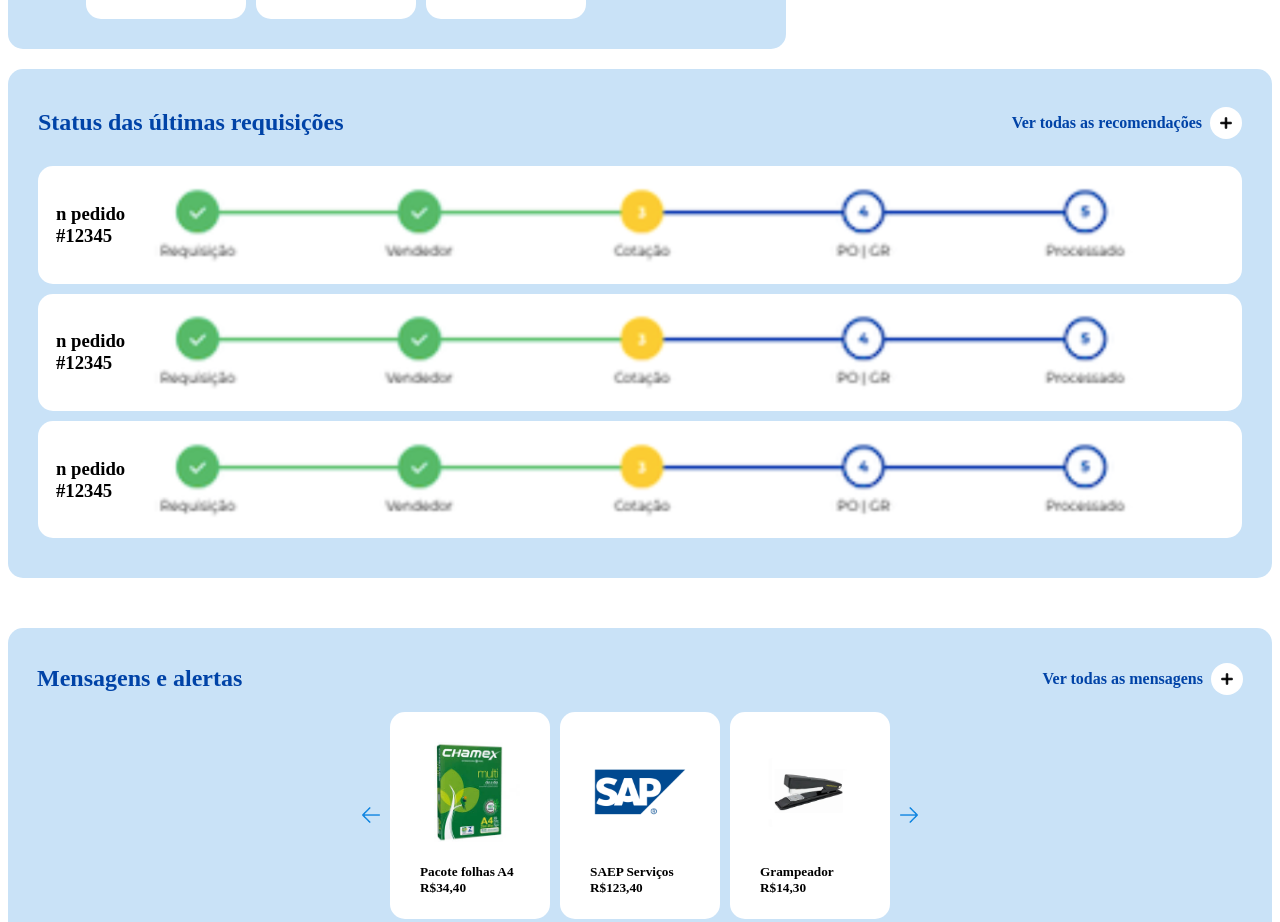
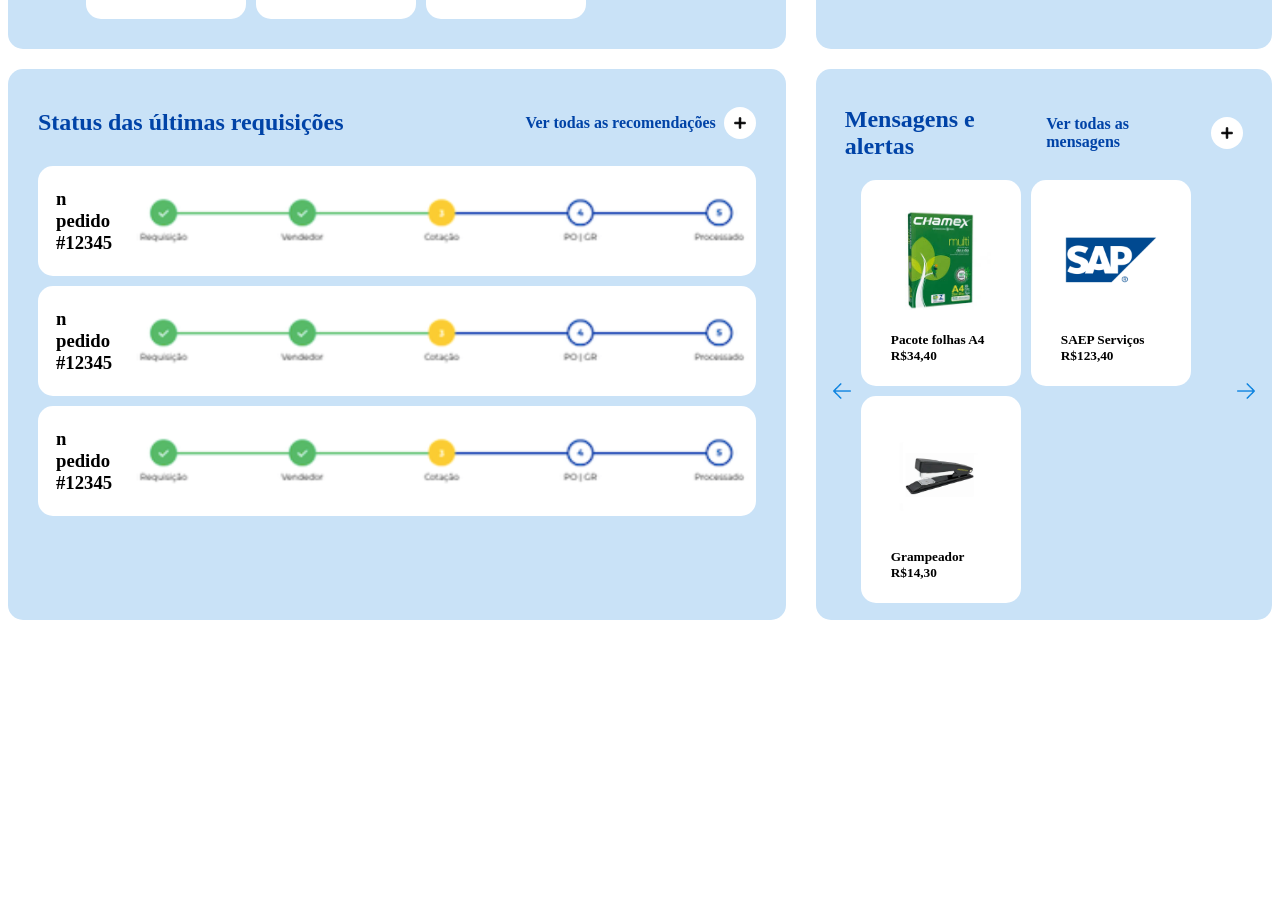
Before and after one commit to Schattenberg-code/Site-SAEP---Remake, a plain HTML site: page index.html in a window 1280 px wide. Shown: the part 903-1825 px from the top of the page. After the commit the page ends 1541 px from the top, so only its background shows below. Drawn offline with Linux system fonts and the light colour scheme.

Commit message:
ADD - fim site 2

```diff
--- a/style.css
+++ b/style.css
@@ -246,6 +246,8 @@
     margin: 10 0;
     padding: 17px;
     height: 100%;
+    height: auto;
+    display: block;
 }
 
 #partecima{
@@ -315,6 +317,7 @@
     margin: 10 0;
     align-items: center;
     border-radius: 15px;
+    max-height: 110px;
 }
 
 .textopedido{
@@ -323,7 +326,9 @@
 }
 
 .img_captura{
-    max-width: 1000px;
+    max-width: 100%;
+    height: auto;
+    display: block;
 }
 
 /*
@@ -340,21 +345,22 @@
     margin: 10 0;
     padding: 17px;
     height: 100%;
-    padding-bottom: 220px;
+    height: auto;
+    display: block;
 }
 
 #produtos2{
     display: flex;
     gap: 10px;
     flex-wrap: wrap;
+    align-items: center;
 }
 
 #pedidosloucos{
     display: flex;
-    flex-wrap: wrap;
     justify-content: center;
+    gap: 10px;
     align-items: center;
-    gap: 10px;
 }
 
 
@@ -366,8 +372,8 @@
 ======================
 */
 #cabecalho{
-background-color: rgb(204, 203, 203);
-margin: 0px;
+    background-color: rgb(204, 203, 203);
+    margin: 0px;
 }
 #linha_amarela{
     background-color: rgb(245, 245, 103);
```
Also changed, not shown: index.html (+0 -7 lines).
